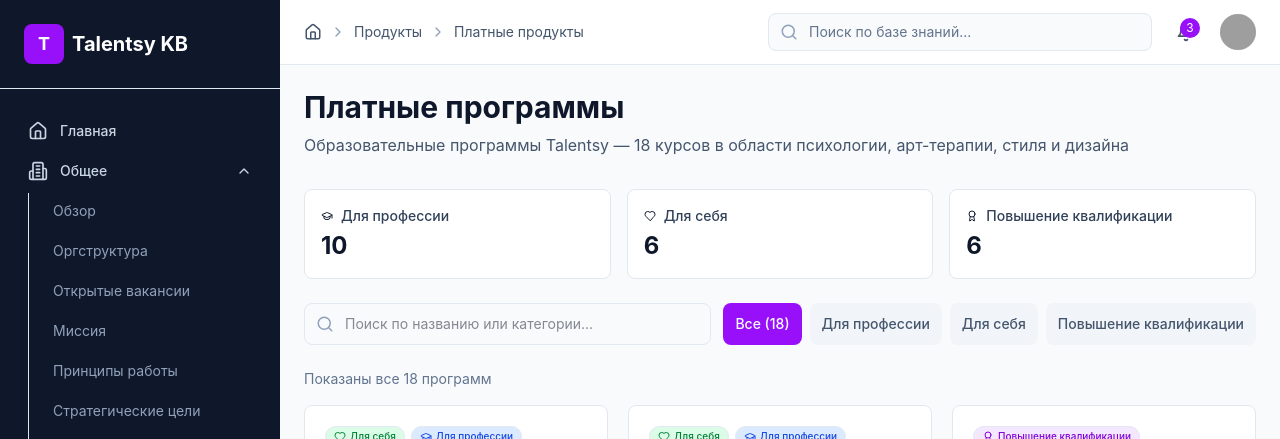
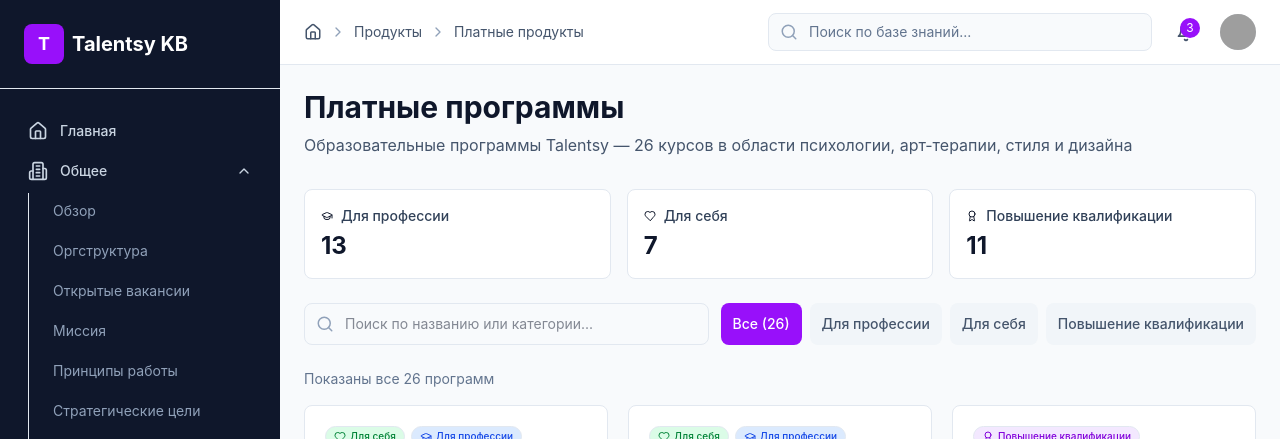
Before and after one commit to alexbest47/talentsy-kb, a Next.js app: page /products/paid in a window 1280 px wide. Shown: the top 439 px of the page. Built offline with nearby package versions, Linux system fonts and the light colour scheme; grey boxes are pictures that could not be loaded.

Commit message:
feat: add 9 new products, upload all program docs to Supabase

```diff
--- a/src/app/products/paid/[id]/page.tsx
+++ b/src/app/products/paid/[id]/page.tsx
@@ -93,6 +93,14 @@ const productDetails: Record<string, ProductDetail> = {
   'cbt-therapist': { id: 'cbt-therapist', name: 'Профессия "КПТ-терапевт"', tags: ['для_профессии'], category: 'Психология', siteUrl: 'https://talentsy.ru/kpt-terapevt' },
   'psychologist-consultant': { id: 'psychologist-consultant', name: 'Профессия "Психолог-консультант"', tags: ['для_профессии', 'для_себя'], category: 'Психология', siteUrl: 'https://talentsy.ru/psiholog-konsultant' },
   'child-psychologist': { id: 'child-psychologist', name: 'Профессия "Детский Психолог-Консультант"', tags: ['для_профессии'], category: 'Психология', siteUrl: 'https://talentsy.ru/detskij-psiholog' },
+  'coaching': { id: 'coaching', name: 'Коучинг', tags: ['для_профессии', 'для_себя'], category: 'Психология', siteUrl: 'https://talentsy.ru/kouching' },
+  'crisis-counseling': { id: 'crisis-counseling', name: 'Кризисное консультирование', tags: ['повышение_квалификации'], category: 'Психология', siteUrl: 'https://talentsy.ru/krizisnoe-konsultirovanie' },
+  'orkt': { id: 'orkt', name: 'ОРКТ', tags: ['повышение_квалификации'], category: 'Психология', siteUrl: 'https://talentsy.ru/orkt' },
+  'personal-therapy': { id: 'personal-therapy', name: 'Обучающая личная терапия', tags: ['повышение_квалификации'], category: 'Психология', siteUrl: 'https://talentsy.ru/obuchayushchaya-lichnaya-terapiya' },
+  'pdzhk': { id: 'pdzhk', name: 'ПДЖК', tags: ['повышение_квалификации'], category: 'Психология', siteUrl: 'https://talentsy.ru/pdzhk' },
+  'fashion-designer': { id: 'fashion-designer', name: 'Профессия "Дизайнер одежды"', tags: ['для_профессии'], category: 'Дизайн', siteUrl: 'https://talentsy.ru/dizajner-odezhdy' },
+  'nutritionist': { id: 'nutritionist', name: 'Профессия "Интегративный нутрициолог"', tags: ['для_профессии'], category: 'Здоровье', siteUrl: 'https://talentsy.ru/nutriciolog' },
+  'supervision': { id: 'supervision', name: 'Супервизия', tags: ['повышение_квалификации'], category: 'Психология', siteUrl: 'https://talentsy.ru/superviziya' },
 }
 
 // ========== HELPERS ==========
--- a/src/app/products/paid/page.tsx
+++ b/src/app/products/paid/page.tsx
@@ -198,6 +198,78 @@ const products: Product[] = [
     siteUrl: 'https://talentsy.ru/detskij-psiholog',
     shortDescription: 'Программа подготовки детского психолога-консультанта с фокусом на возрастное развитие и семейную работу',
   },
+  {
+    id: 'coaching',
+    name: 'Коучинг',
+    tags: ['для_профессии', 'для_себя'],
+    category: 'Психология',
+    updatedAt: '31.03.2026',
+    siteUrl: 'https://talentsy.ru/kouching',
+    shortDescription: 'Обучение коучингу — от основ до профессиональной практики с реальными клиентами',
+  },
+  {
+    id: 'crisis-counseling',
+    name: 'Кризисное консультирование',
+    tags: ['повышение_квалификации'],
+    category: 'Психология',
+    updatedAt: '31.03.2026',
+    siteUrl: 'https://talentsy.ru/krizisnoe-konsultirovanie',
+    shortDescription: 'Специализация для психологов по работе с клиентами в кризисных состояниях',
+  },
+  {
+    id: 'orkt',
+    name: 'ОРКТ',
+    tags: ['повышение_квалификации'],
+    category: 'Психология',
+    updatedAt: '31.03.2026',
+    siteUrl: 'https://talentsy.ru/orkt',
+    shortDescription: 'Ориентированная на решение краткосрочная терапия — практический подход к быстрым результатам',
+  },
+  {
+    id: 'personal-therapy',
+    name: 'Обучающая личная терапия',
+    tags: ['повышение_квалификации'],
+    category: 'Психология',
+    updatedAt: '31.03.2026',
+    siteUrl: 'https://talentsy.ru/obuchayushchaya-lichnaya-terapiya',
+    shortDescription: 'Программа личной терапии для начинающих и практикующих психологов',
+  },
+  {
+    id: 'pdzhk',
+    name: 'ПДЖК',
+    tags: ['повышение_квалификации'],
+    category: 'Психология',
+    updatedAt: '31.03.2026',
+    siteUrl: 'https://talentsy.ru/pdzhk',
+    shortDescription: 'Психодинамика жизненного цикла — углублённая программа для практикующих специалистов',
+  },
+  {
+    id: 'fashion-designer',
+    name: 'Профессия "Дизайнер одежды"',
+    tags: ['для_профессии'],
+    category: 'Дизайн',
+    updatedAt: '31.03.2026',
+    siteUrl: 'https://talentsy.ru/dizajner-odezhdy',
+    shortDescription: 'Комплексная программа обучения дизайну одежды — от эскизов до создания коллекции',
+  },
+  {
+    id: 'nutritionist',
+    name: 'Профессия "Интегративный нутрициолог"',
+    tags: ['для_профессии'],
+    category: 'Здоровье',
+    updatedAt: '31.03.2026',
+    siteUrl: 'https://talentsy.ru/nutriciolog',
+    shortDescription: 'Обучение профессии нутрициолога с интегративным подходом к питанию и здоровью',
+  },
+  {
+    id: 'supervision',
+    name: 'Супервизия',
+    tags: ['повышение_квалификации'],
+    category: 'Психология',
+    updatedAt: '31.03.2026',
+    siteUrl: 'https://talentsy.ru/superviziya',
+    shortDescription: 'Программа супервизии для практикующих психологов — профессиональный рост и поддержка',
+  },
 ]
 
 const ALL_TAGS: ProductTag[] = ['для_профессии', 'для_себя', 'повышение_квалификации']
```
